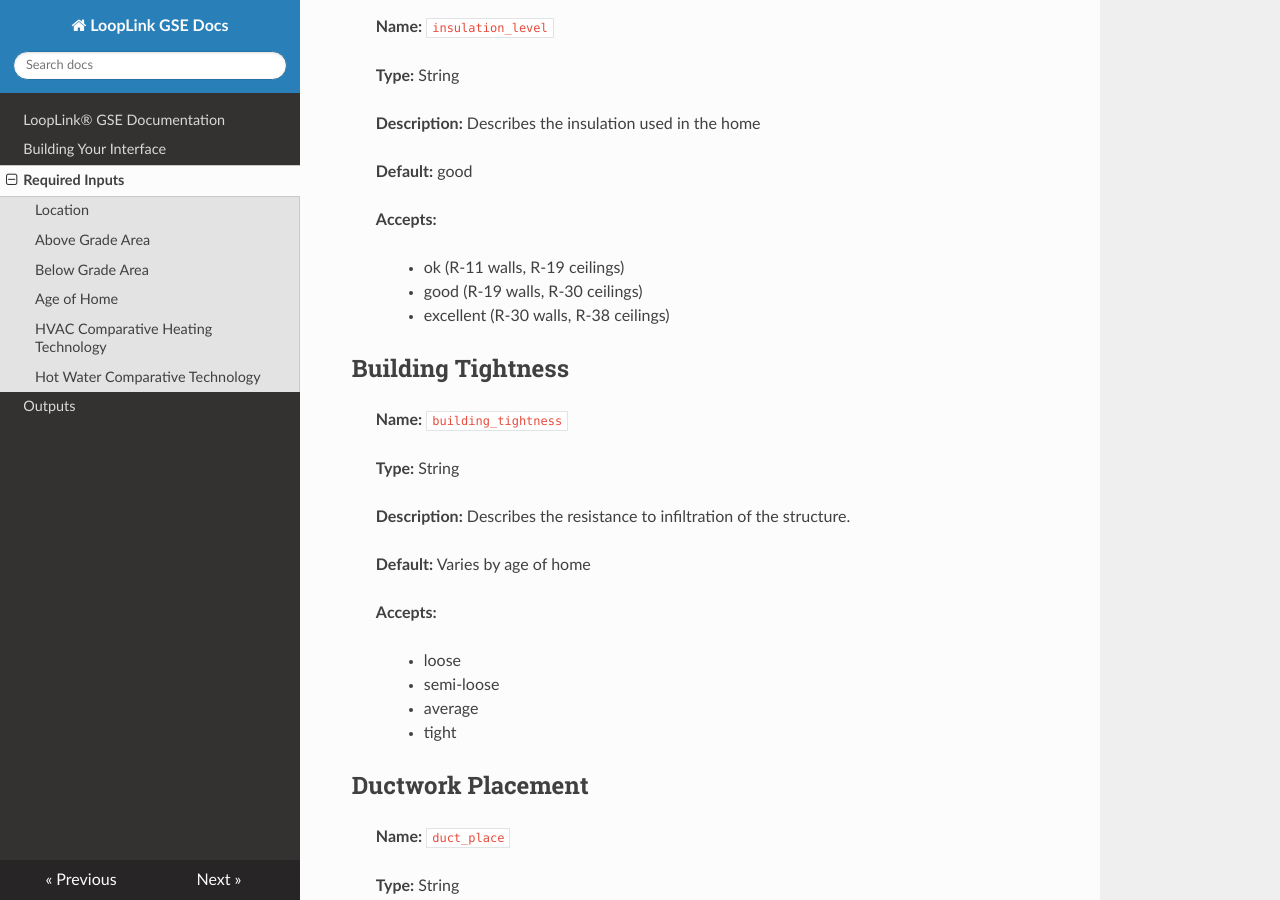
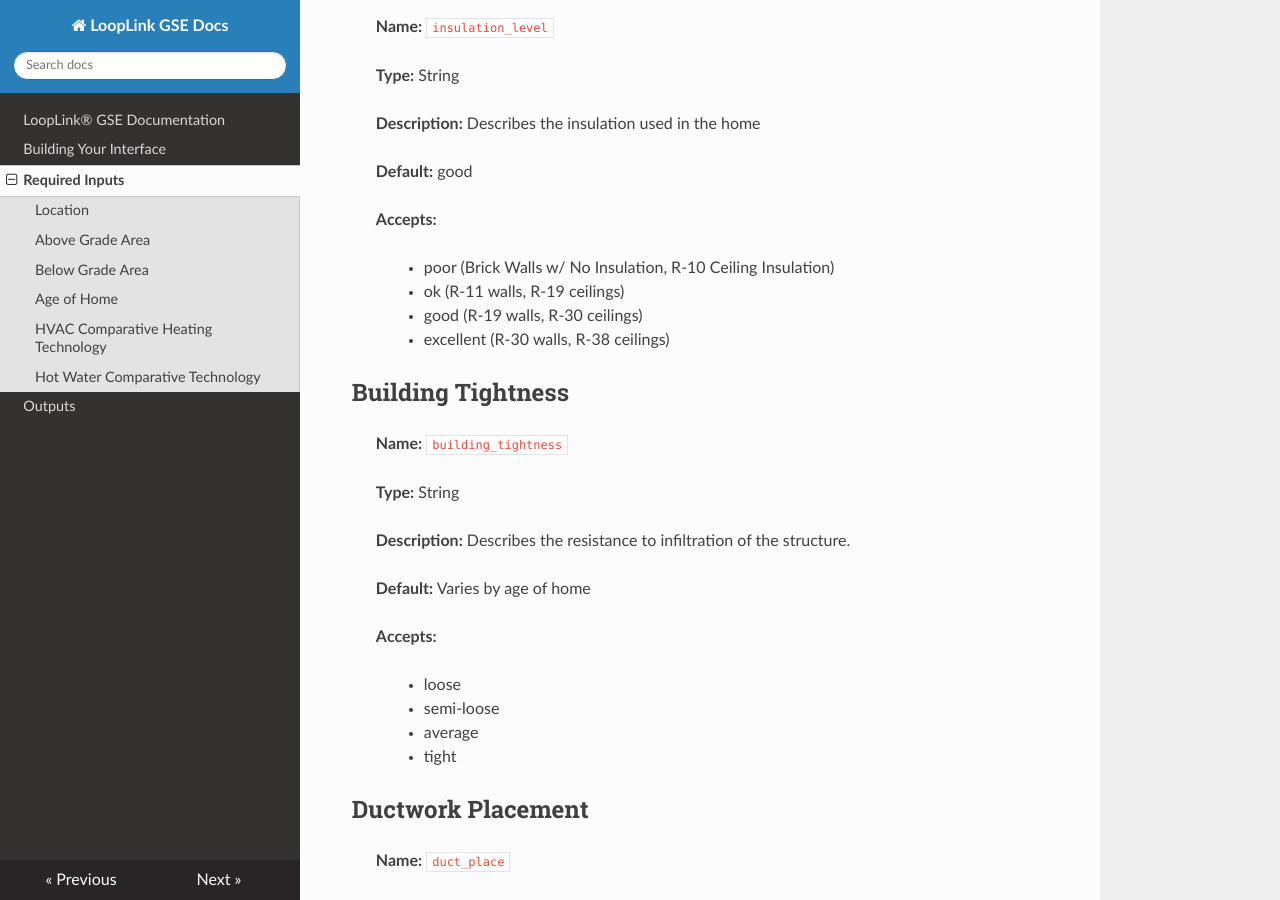
Before and after one commit to geoconnections-rjc/GSE-Docs, an MkDocs documentation site: the page built from docs/inputs.md, in a window 1280 px wide and 900 px high, scrolled down 8098 px. Built offline with MkDocs 1.6.1, drawn with Linux system fonts in a browser that asks for light colours; nearby versions of some CDN libraries.

Commit message:
Added "poor" insulation levels

```diff
--- a/docs/inputs.md
+++ b/docs/inputs.md
@@ -287,7 +287,8 @@ Optional fields default to standard values but will accept user inputs to furthe
 > **Default:** good
 
 > **Accepts:**
->> - ok  (R-11 walls, R-19 ceilings)
+>> - poor (Brick Walls w/ No Insulation, R-10 Ceiling Insulation)
+- ok  (R-11 walls, R-19 ceilings)
 - good (R-19 walls, R-30 ceilings)
 - excellent (R-30 walls, R-38 ceilings)
 
```
